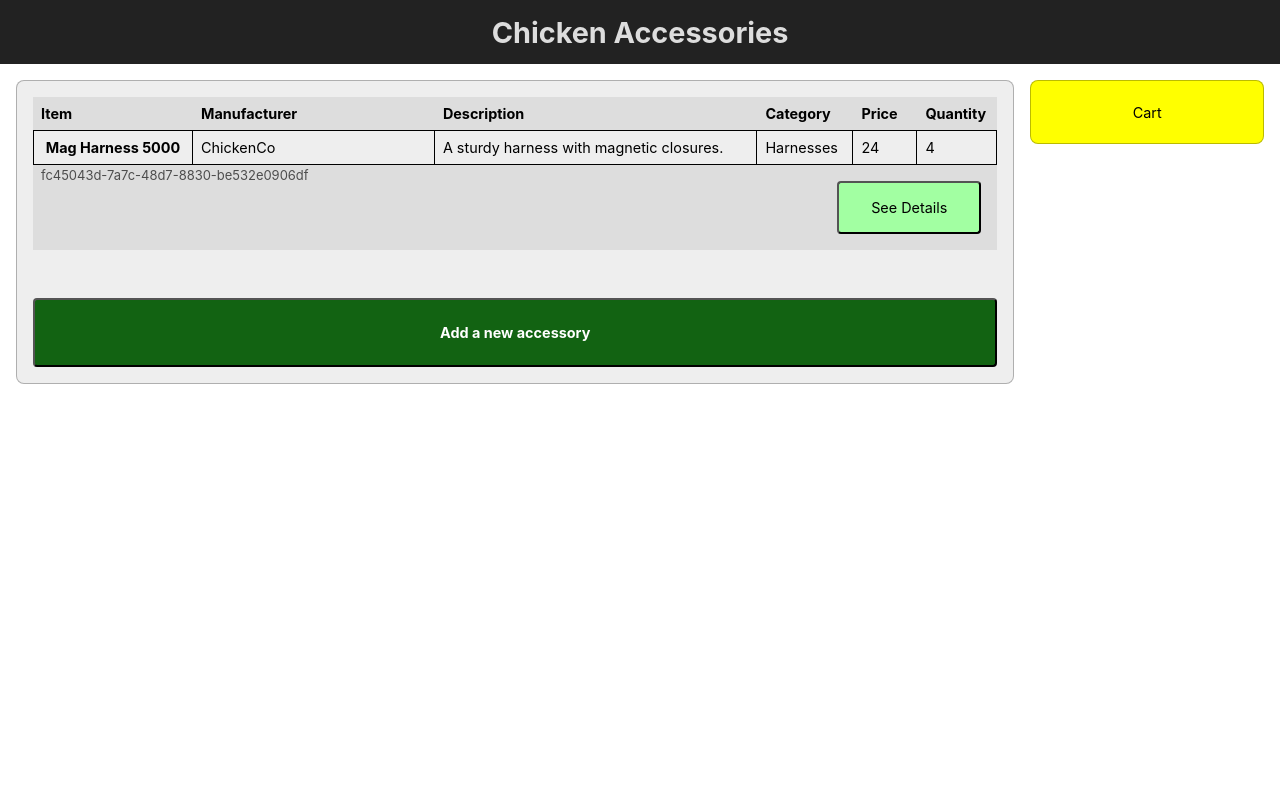
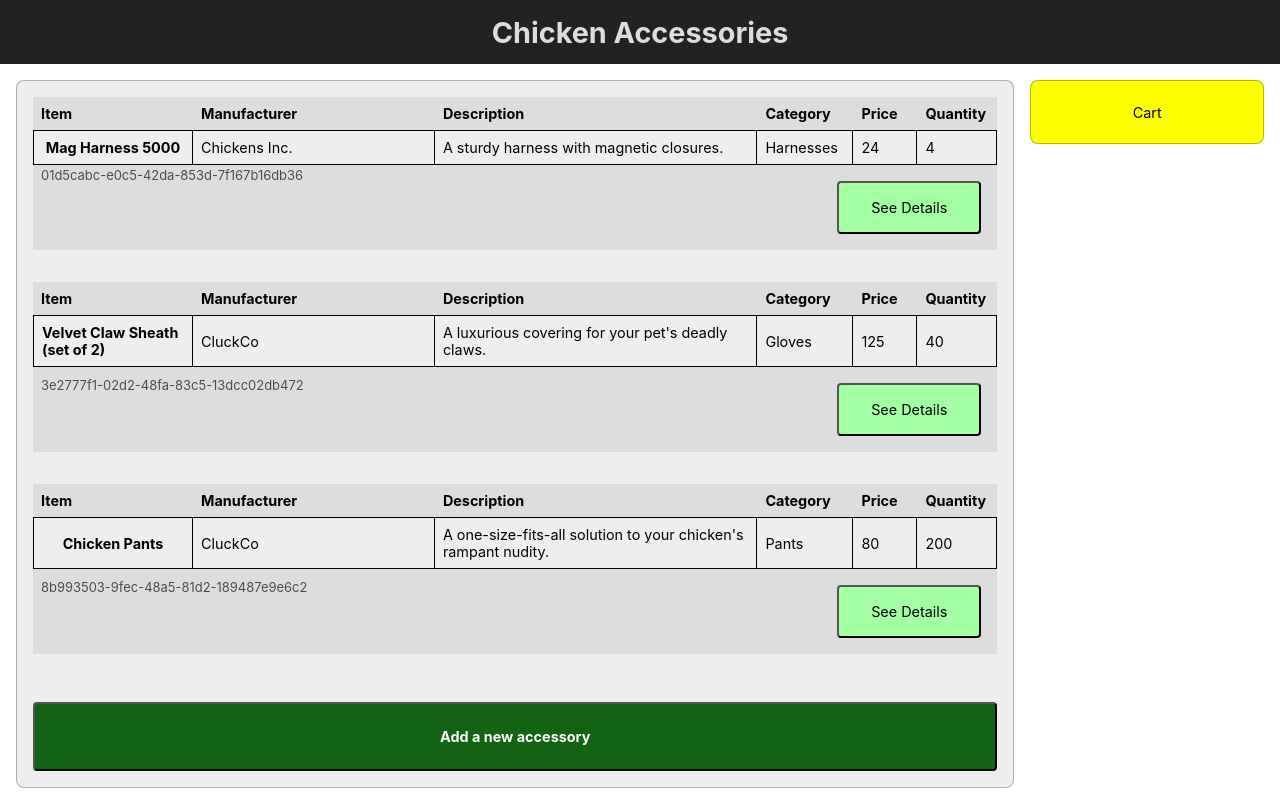
Before and after one commit to eggborne/chicken-accessories, a React (Create React App) app: page / in a window 1280 px wide. Built offline with nearby package versions, Linux system fonts and the light colour scheme.

Commit message:
Add seed values

```diff
--- a/src/components/AccessoryControl.js
+++ b/src/components/AccessoryControl.js
@@ -15,13 +15,31 @@ class AccessoryControl extends React.Component {
       accessoryList: [
         {
           item: 'Mag Harness 5000',
-          manufacturer: 'ChickenCo',
+          manufacturer: 'Chickens Inc.',
           description: 'A sturdy harness with magnetic closures.',
           category: 'Harnesses',
           price: '24',
           quantity: '4',
           id: v4(),
-        }
+        },
+        {
+          item: 'Velvet Claw Sheath (set of 2)',
+          manufacturer: 'CluckCo',
+          description: 'A luxurious covering for your pet\'s deadly claws.',
+          category: 'Gloves',
+          price: '125',
+          quantity: '40',
+          id: v4(),
+        },
+        {
+          item: 'Chicken Pants',
+          manufacturer: 'CluckCo',
+          description: 'A one-size-fits-all solution to your chicken\'s rampant nudity.',
+          category: 'Pants',
+          price: '80',
+          quantity: '200',
+          id: v4(),
+        },
       ]
     };
   }
--- a/src/components/AccessoryList.js
+++ b/src/components/AccessoryList.js
@@ -29,7 +29,7 @@ function AccessoryList(props) {
   };
 
   const categories = [
-    'hats', 'shirts', 'pants', 'anklets', 'eyewear', 'harnesses'
+    'hats', 'shirts', 'pants', 'anklets', 'eyewear', 'harnesses', 'gloves'
   ];
 
   const itemProps = Object.keys(props.accessoryList[0]);
@@ -42,7 +42,8 @@ function AccessoryList(props) {
           <AccessoryListItem
             specs={{...accessory}}
             labels={itemProps}
-            id={index}
+            id={accessory.id}
+            key={accessory.id}
             onClickDetails={props.handleClickDetails}
           />
         )}
--- a/src/components/AccessoryListItem.js
+++ b/src/components/AccessoryListItem.js
@@ -60,9 +60,9 @@ function AccessoryListItem(props) {
   }
 
   return (
-    <div style={containerStyle}>
+    <div key={props.specs.id} style={containerStyle}>
       <div style={listHeaderStyle} className="accessory-list-header grid-list-row">
-        {props.labels.map(cat =>
+        {props.labels.map((cat) =>
           cat !== 'id' && <div>{cat[0].toUpperCase() + cat.slice(1)}</div>
         )}
       </div>
--- a/src/index.css
+++ b/src/index.css
@@ -57,12 +57,6 @@ main {
   gap: 1rem;
 }
 
-.accessory-list-container {
-  background-color: salmon;
-  display: flex;
-  flex-direction: column;
-}
-
 .grid-list-row {
   width: 100%;
   display: grid;
@@ -81,7 +75,6 @@ main {
 }
 .accessory-list-item > div:not(:first-of-type) {
   border-left: 0;
-  /* background: green; */
 }
 
 input, select, textarea {
```
